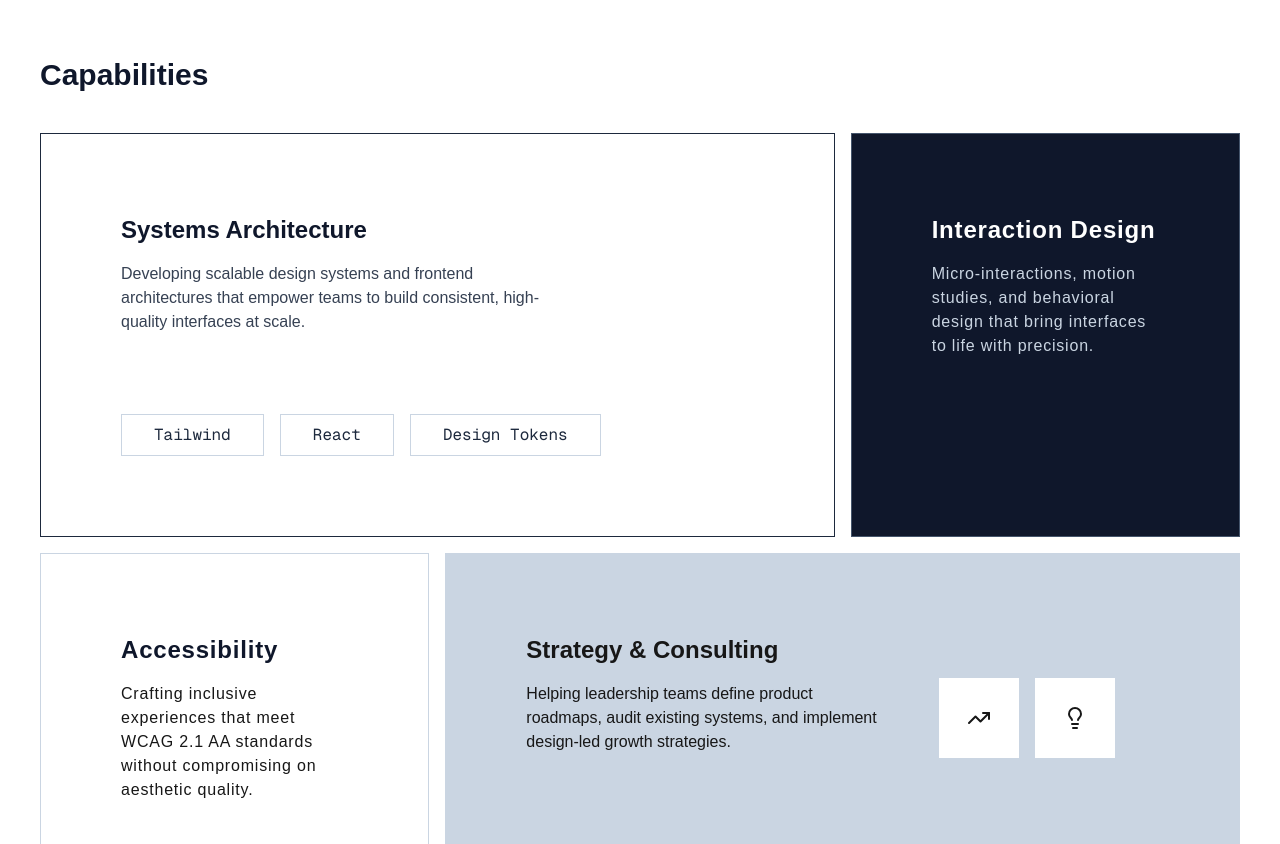
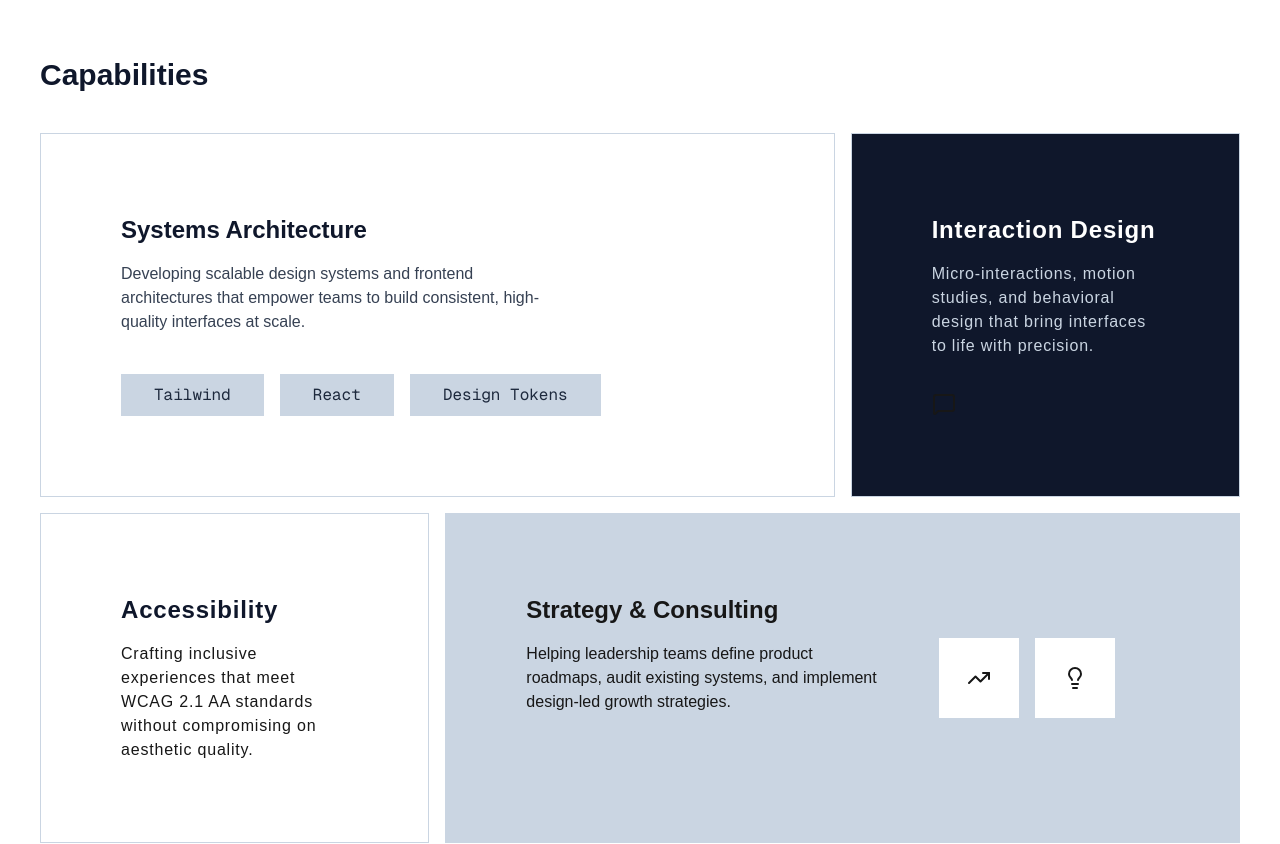
Before and after one commit to donvix7/Daniel-Nwachi-portfolio, a Next.js app: page /about in a window 1280 px wide. Shown: the part 1540-2384 px from the top of the page. Built offline with nearby package versions, Linux system fonts and the light colour scheme.

Commit message:
fixed text-visibility

```diff
--- a/app/about/page.jsx
+++ b/app/about/page.jsx
@@ -1,13 +1,15 @@
 "use client"
 
 import Footer from '@/components/Footer';
-import { Lightbulb, TrendingUp } from 'lucide-react';
+import { Bubbles, Lightbulb, MessageSquare, TrendingUp } from 'lucide-react';
 import Image from 'next/image';
 import Link from 'next/link';
 import React, { useEffect } from 'react';
 
 const About = () => {
+  const url = "https://res.cloudinary.com/ddbbbb0xl/image/upload/v1781536783/my-passport_srtx1a.png"
 
+  const screenshotUrl = `https://api.microlink.io/?url=${encodeURIComponent(url)}&screenshot=true&meta=false&embed=screenshot.url`;
 
   return (
     <>
@@ -23,8 +25,8 @@ const About = () => {
             <div className="aspect-square bg-slate-100 overflow-hidden transition-all duration-700 fade-in">
               <Image
                 alt="Profile Photo"
-                className="w-full h-full object-cover"
-                src="/profile.jpg"
+                className="w-full h-full object-cover "
+                src={screenshotUrl}
                 width={500}
                 height={500}
               />
@@ -58,25 +60,26 @@ const About = () => {
           <h2 className="font-bold text-3xl text-slate-900 dark:text-slate-200 backdrop-blur-sm sticky top-24 mb-10 w-fit">Capabilities</h2>
           <div className="grid grid-cols-1 md:grid-cols-3 gap-4 ">
             {/* Bento Card 1 */}
-            <div className="md:col-span-2 bg-white p-10 border border-slate-800 flex flex-col justify-between hover:bg-white transition-colors group sm:p-20 p-5 py-20 ">
+            <div className="md:col-span-2 bg-white border border-slate-300 flex flex-col gap-10 justify-between hover:bg-white transition-colors group sm:p-20 p-5 py-20 ">
               <div className='flex flex-col gap-4'>
                 <h3 className="font-bold text-2xl text-slate-900 ">Systems Architecture</h3>
                 <p className="text-gray-700 max-w-md">Developing scalable design systems and frontend architectures that empower teams to build consistent, high-quality interfaces at scale.</p>
               </div>
-              <div className="flex flex-wrap gap-4 mt-20">
-                <span className="border dark:bg-slate-300 border-slate-300 px-8 py-2 font-mono text-slate-800">Tailwind</span>
-                <span className="border dark:bg-slate-300 border-slate-300 px-8 py-2 font-mono text-slate-800">React</span>
-                <span className="border dark:bg-slate-300 border-slate-300 px-8 py-2 font-mono text-slate-800">Design Tokens</span>
+              <div className="flex flex-wrap gap-4">
+                <span className="border bg-slate-300 dark:bg-slate-300 border-slate-300 px-8 py-2 font-mono text-slate-800">Tailwind</span>
+                <span className="border bg-slate-300 dark:bg-slate-300 border-slate-300 px-8 py-2 font-mono text-slate-800">React</span>
+                <span className="border bg-slate-300 dark:bg-slate-300 border-slate-300 px-8 py-2 font-mono text-slate-800">Design Tokens</span>
               </div>
             </div>
 
             {/* Bento Card 2 */}
-            <div className="bg-slate-900  border border-slate-600 flex flex-col justify-between hover:bg-primary-container transition-colors sm:p-20 p-5 py-20 tracking-wider">
+            <div className="bg-slate-900  border border-slate-300 flex flex-col justify-between hover:bg-primary-container transition-colors sm:p-20 p-5 py-20 tracking-wider">
               <div className='flex flex-col gap-4'>
                 <h3 className="font-bold text-2xl text-white">Interaction Design</h3>
                 <p className="text-slate-300">Micro-interactions, motion studies, and behavioral design that bring interfaces to life with precision.</p>
               </div>
               <div className="mt-stack-lg">
+                <MessageSquare/>
               </div>
             </div>
 
--- a/next.config.mjs
+++ b/next.config.mjs
@@ -1,6 +1,17 @@
 /** @type {import('next').NextConfig} */
 const nextConfig = {
-  /* config options here */
+  images: {
+    remotePatterns: [
+      {
+        protocol: "https",
+        hostname: "api.microlink.io",
+      },
+      {
+        protocol: "https",
+        hostname: "res.cloudinary.com",
+      },
+    ],
+  },
 };
 
 export default nextConfig;
```
